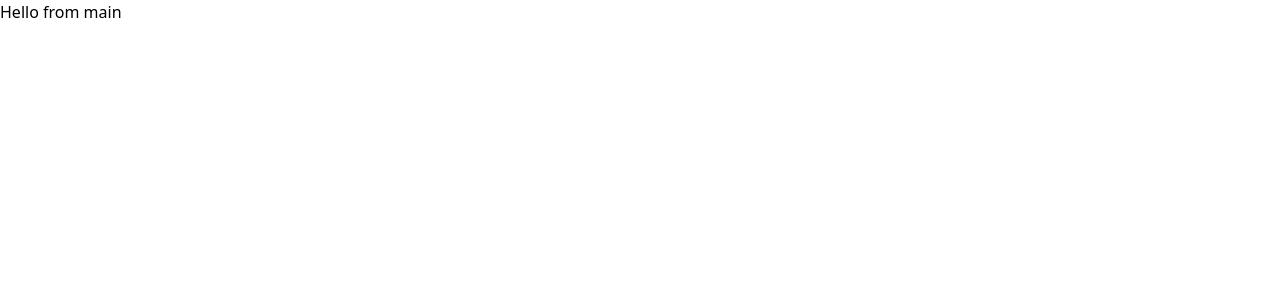
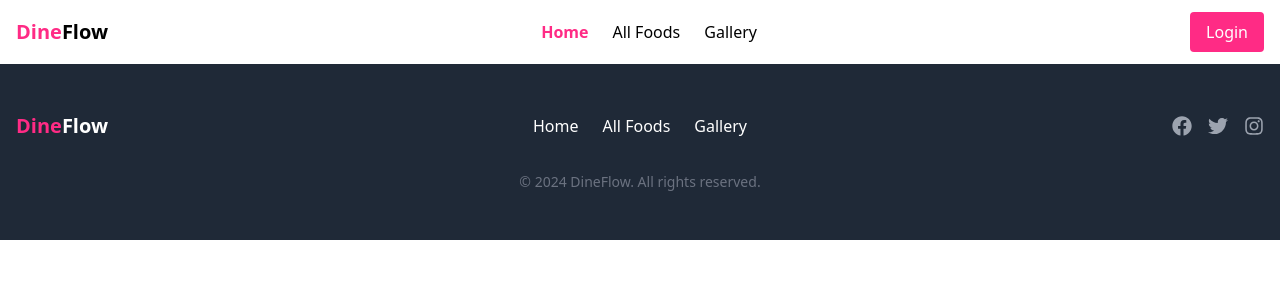
Before and after one commit to nayeem-webdev/B10A11-md-nayeem-uddin-client, a React (Vite) app: page / in a window 1280 px wide. Shown: the top 300 px of the page. Built offline with nearby package versions, Linux system fonts and the light colour scheme.

Commit message:
Added Navbar, Footer, Errorpage

```diff
--- /dev/null
+++ b/src/components/Footer.jsx
@@ -0,0 +1,79 @@
+import { Link } from "react-router-dom";
+import { FaFacebook, FaTwitter, FaInstagram } from "react-icons/fa";
+
+const Footer = () => {
+  return (
+    <footer className="bg-gray-800 text-white">
+      <div className="container mx-auto px-4 py-8 md:py-12">
+        {/* Top Section */}
+        <div className="flex flex-col md:flex-row justify-between items-center mb-8">
+          {/* Logo */}
+          <div className="text-xl flex justify-center md:justify-start font-bold mb-4 md:mb-0 w-full md:w-1/3">
+            <Link to="/" className="text-primary">
+              Dine
+            </Link>
+            Flow
+          </div>
+
+          {/* Navigation Links */}
+          <div className="flex justify-center space-x-6 text-sm md:text-base w-full md:w-1/3">
+            <Link to="/" className="hover:text-primary transition-colors">
+              Home
+            </Link>
+            <Link
+              to="/all-foods"
+              className="hover:text-primary transition-colors"
+            >
+              All Foods
+            </Link>
+            <Link
+              to="/gallery"
+              className="hover:text-primary transition-colors"
+            >
+              Gallery
+            </Link>
+          </div>
+
+          {/* Social Icons */}
+          <div className="w-full md:w-1/3 flex justify-center md:justify-end ">
+            <div className="flex space-x-4 mt-4 md:mt-0 ">
+              <a
+                href="https://facebook.com"
+                target="_blank"
+                rel="noopener noreferrer"
+                className="text-xl text-gray-400 hover:text-primary transition-colors"
+              >
+                <FaFacebook />
+              </a>
+              <a
+                href="https://twitter.com"
+                target="_blank"
+                rel="noopener noreferrer"
+                className="text-xl text-gray-400 hover:text-primary transition-colors"
+              >
+                <FaTwitter />
+              </a>
+              <a
+                href="https://instagram.com"
+                target="_blank"
+                rel="noopener noreferrer"
+                className="text-xl text-gray-400 hover:text-primary transition-colors"
+              >
+                <FaInstagram />
+              </a>
+            </div>
+          </div>
+        </div>
+
+        {/* Bottom Section */}
+        <div className="text-center text-sm text-gray-500">
+          <p>
+            &copy; {new Date().getFullYear()} DineFlow. All rights reserved.
+          </p>
+        </div>
+      </div>
+    </footer>
+  );
+};
+
+export default Footer;
--- /dev/null
+++ b/src/components/Navbar.jsx
@@ -0,0 +1,95 @@
+import { Link, NavLink } from "react-router-dom";
+import PropTypes from "prop-types";
+import { FaUserCircle } from "react-icons/fa";
+
+const Navbar = ({ isLoggedIn }) => {
+  return (
+    <nav className="shadow-md">
+      <div className="container mx-auto px-4 flex justify-between items-center h-16">
+        {/* Mobile Menu Button */}
+        <div className="md:hidden">
+          <button className="text-primary focus:outline-none focus:ring focus:ring-primary">
+            <svg
+              xmlns="http://www.w3.org/2000/svg"
+              className="h-6 w-6"
+              fill="none"
+              viewBox="0 0 24 24"
+              stroke="currentColor"
+            >
+              <path
+                strokeLinecap="round"
+                strokeLinejoin="round"
+                strokeWidth="2"
+                d="M4 6h16M4 12h16m-7 6h7"
+              />
+            </svg>
+          </button>
+        </div>
+        {/* Logo */}
+        <div className="text-xl font-bold">
+          <Link to={"/"} className="text-primary">
+            Dine
+          </Link>
+          Flow
+        </div>
+
+        {/* Nav Links */}
+        <div className="hidden md:flex space-x-6">
+          <NavLink
+            to="/"
+            className={({ isActive }) =>
+              isActive ? "text-primary font-semibold" : " hover:text-primary"
+            }
+          >
+            Home
+          </NavLink>
+          <NavLink
+            to="/all-foods"
+            className={({ isActive }) =>
+              isActive ? "text-primary font-semibold" : " hover:text-primary"
+            }
+          >
+            All Foods
+          </NavLink>
+          <NavLink
+            to="/gallery"
+            className={({ isActive }) =>
+              isActive ? "text-primary font-semibold" : " hover:text-primary"
+            }
+          >
+            Gallery
+          </NavLink>
+        </div>
+
+        {/* Profile and Login/Logout */}
+        <div className="flex items-center space-x-4">
+          {/* Profile Icon */}
+          {isLoggedIn && <FaUserCircle className="text-2xl " />}
+
+          {/* Login/Logout Button */}
+          {!isLoggedIn ? (
+            <Link
+              to={"/auth-page"}
+              className="bg-primary text-white px-4 py-2 rounded hover:bg-accent transition"
+            >
+              Login
+            </Link>
+          ) : (
+            <Link
+              to={"/auth-page"}
+              className="bg-primary text-white px-4 py-2 rounded hover:bg-accent transition"
+            >
+              Logout
+            </Link>
+          )}
+        </div>
+      </div>
+    </nav>
+  );
+};
+
+Navbar.propTypes = {
+  isLoggedIn: PropTypes.bool.isRequired,
+};
+
+export default Navbar;
--- a/src/layouts/MainLayout.jsx
+++ b/src/layouts/MainLayout.jsx
@@ -1,5 +1,15 @@
+import { Outlet } from "react-router-dom";
+import Navbar from "../components/Navbar";
+import Footer from "../components/Footer";
+
 const MainLayout = () => {
-  return <div>Hello from main</div>;
+  return (
+    <>
+      <Navbar />
+      <Outlet />
+      <Footer />
+    </>
+  );
 };
 
 export default MainLayout;
--- a/src/main.jsx
+++ b/src/main.jsx
@@ -2,7 +2,6 @@ import { StrictMode } from "react";
 import { createRoot } from "react-dom/client";
 import "./index.css";
 import { RouterProvider } from "react-router-dom";
-import MainLayout from "./layouts/MainLayout";
 import routes from "./routes/routes";
 import AuthProvider from "./providers/AuthProvider";
 
--- /dev/null
+++ b/src/pages/ErrorPage.jsx
@@ -0,0 +1,28 @@
+import { Link } from "react-router-dom";
+
+const ErrorPage = () => {
+  return (
+    <div className="flex flex-col items-center justify-center h-screen text-primary">
+      <h1 className="text-5xl font-bold mb-4">ERROR</h1>
+      <h1 className="text-9xl font-bold mb-4 text-accent">404</h1>
+      <p className="text-2xl mb-6">
+        Something went wrong. Please try again later.
+      </p>
+      <div className="space-x-4">
+        <button
+          onClick={() => window.history.back()}
+          className="bg-primary text-white px-4 py-2 rounded hover:bg-secondary hover:bg-accent transition"
+        >
+          Go Back
+        </button>
+        <Link to="/">
+          <button className="bg-primary text-white px-4 py-2 rounded hover:bg-secondary hover:bg-accent transition">
+            Home
+          </button>
+        </Link>
+      </div>
+    </div>
+  );
+};
+
+export default ErrorPage;
--- a/src/routes/routes.jsx
+++ b/src/routes/routes.jsx
@@ -1,10 +1,12 @@
 import { createBrowserRouter } from "react-router-dom";
 import MainLayout from "../layouts/MainLayout";
+import ErrorPage from "../pages/ErrorPage";
 
 const routes = createBrowserRouter([
   {
     path: "/",
     element: <MainLayout />,
+    errorElement: <ErrorPage/>
   },
 ]);
 
--- a/tailwind.config.js
+++ b/tailwind.config.js
@@ -2,7 +2,12 @@
 export default {
   content: ["./index.html", "./src/**/*.{js,ts,jsx,tsx}"],
   theme: {
-    extend: {},
+    extend: {
+      colors: {
+        primary: "#FF2B85",
+        accent: "#6b1b83",
+      },
+    },
   },
   plugins: [],
 };
```
Also changed, not shown: 1 other file (tests, documents, lock files or other folders).
